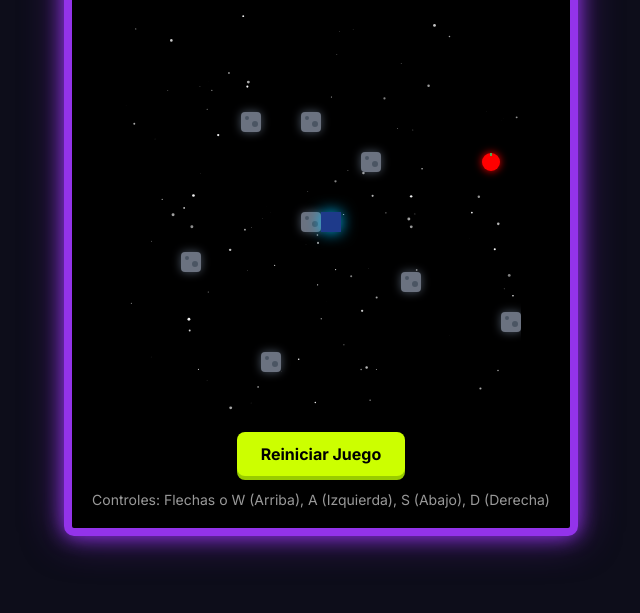
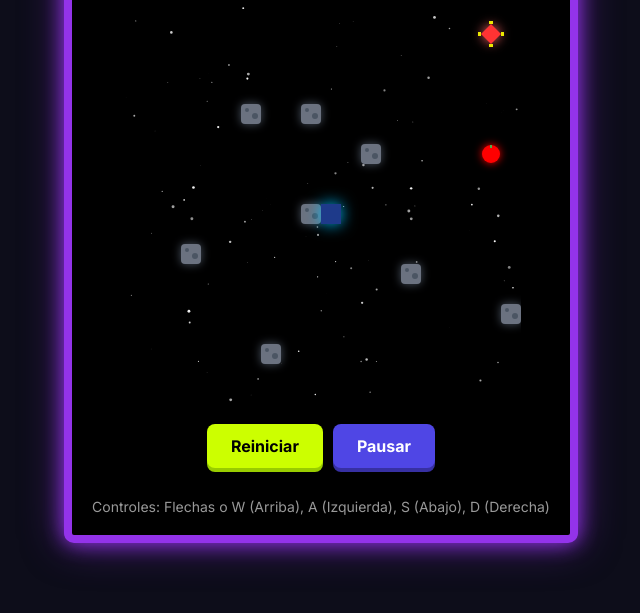
Before and after one commit to andriwjibarrav2025-arch/iegc, a plain HTML site: page index.html in a window 1280 px wide. Shown: the part 227-840 px from the top of the page, without its empty margins (319-959 px from the left). Drawn offline with Linux system fonts and the light colour scheme.

Commit message:
Update index.html

```diff
--- a/index.html
+++ b/index.html
@@ -3,7 +3,7 @@
 <head>
     <meta charset="UTF-8">
     <meta name="viewport" content="width=device-width, initial-scale=1.0">
-    <title>Juego de la Serpiente</title>
+    <title>Juego de la Serpiente Cósmica</title>
     <style>
         /* Fuente y estilos generales */
         @import url('https://fonts.googleapis.com/css2?family=Inter:wght@400;700;900&display=swap');
@@ -26,7 +26,6 @@
             display: flex;
             flex-direction: column;
             align-items: center;
-            /* Nuevos colores para el espacio */
             border: 8px solid #9333ea; /* Borde púrpura */
             border-radius: 10px;
             box-shadow: 0 0 20px #9333ea, 0 0 40px rgba(147, 51, 234, 0.5);
@@ -68,6 +67,12 @@
             border-radius: 8px;
         }
 
+        .controls {
+            display: flex;
+            gap: 10px;
+            margin-bottom: 15px;
+        }
+
         .instructions {
             text-align: center;
             font-size: 14px;
@@ -76,7 +81,7 @@
             font-weight: 400;
         }
 
-        /* Botón de reinicio */
+        /* Botones */
         button {
             background-color: #ccff00;
             color: #000000;
@@ -89,6 +94,17 @@
             border-radius: 8px;
             box-shadow: 0 4px #99cc00;
             transition: all 0.1s;
+        }
+
+        #pauseButton {
+            background-color: #4f46e5;
+            color: #ffffff;
+            box-shadow: 0 4px #3730a3;
+        }
+
+        #pauseButton:active {
+            box-shadow: 0 1px #3730a3;
+            transform: translateY(3px);
         }
 
         button:active {
@@ -139,7 +155,7 @@
 <body>
 
     <div class="game-container">
-        <h1>SNAKE CÓSMICA 🐍</h1>
+        <h1>NAVE PERSEGUIDA 🚀</h1>
 
         <div class="info-panel">
             <div class="score-display">Puntuación: <span id="score">0</span></div>
@@ -148,7 +164,10 @@
 
         <canvas id="gameCanvas" width="400" height="400"></canvas>
 
-        <button id="restartButton" onclick="startGame()">Reiniciar Juego</button>
+        <div class="controls">
+            <button id="restartButton" onclick="startGame()">Reiniciar</button>
+            <button id="pauseButton" onclick="togglePause()">Pausar</button>
+        </div>
 
         <div class="instructions">
             Controles: Flechas o W (Arriba), A (Izquierda), S (Abajo), D (Derecha)
@@ -158,8 +177,8 @@
     <!-- Modal de Fin de Juego -->
     <div id="gameOverModal" class="game-over-modal">
         <div class="modal-content">
-            <h2>¡FIN DEL JUEGO!</h2>
-            <p>Tu puntuación final fue: <span id="finalScore">0</span></p>
+            <h2>¡EXPLOSIÓN CÓSMICA!</h2>
+            <p>El misil te alcanzó. Tu puntuación final fue: <span id="finalScore">0</span></p>
             <button onclick="hideGameOverModal(); startGame()">Jugar de Nuevo</button>
         </div>
     </div>
@@ -173,14 +192,18 @@
 
         let snake = [];
         let food = {};
-        let bushes = []; // Obstáculos (ahora son rocas/asteroides)
+        let bushes = []; // Obstáculos (asteroides)
+        let missile = {}; // Misil perseguidor
+
         let xVelocity = 0;
         let yVelocity = 0;
         let score = 0;
         let gameInterval;
         let baseSpeed = 100; // Velocidad base en ms
         let currentSpeed = baseSpeed;
+
         let isGameRunning = false;
+        let isPaused = false; // Nuevo estado de pausa
 
         // Variables para el fondo de estrellas
         let stars = [];
@@ -191,6 +214,7 @@
         const levelElement = document.getElementById('level');
         const finalScoreElement = document.getElementById('finalScore');
         const gameOverModal = document.getElementById('gameOverModal');
+        const pauseButton = document.getElementById('pauseButton');
 
         // --- Inicialización y Bucle del Juego ---
 
@@ -214,56 +238,77 @@
             score = 0;
             currentSpeed = baseSpeed;
             isGameRunning = true;
+            isPaused = false;
+            pauseButton.textContent = 'Pausar';
 
-            // Inicializar estrellas
+            // Inicializar estrellas, comida, obstáculos y misil
             initStars();
+            generateFood();
+            generateBushes();
+            resetMissile();
 
             // Actualizar display
             scoreElement.textContent = score;
             levelElement.textContent = 1;
             hideGameOverModal();
 
-            // Generar comida inicial y obstáculos
-            generateFood();
-            generateBushes();
-
             // Limpiar y configurar el intervalo del juego
             if (gameInterval) clearInterval(gameInterval);
             gameInterval = setInterval(gameLoop, currentSpeed);
         }
 
-        function gameLoop() {
+        function togglePause() {
             if (!isGameRunning) return;
 
-            // 1. Mover la cabeza de la serpiente
+            isPaused = !isPaused;
+            if (isPaused) {
+                clearInterval(gameInterval);
+                pauseButton.textContent = 'Reanudar';
+
+                // Muestra un mensaje de Pausa en el centro
+                ctx.fillStyle = "rgba(0, 0, 0, 0.7)";
+                ctx.fillRect(0, 0, canvas.width, canvas.height);
+                ctx.fillStyle = "#ccff00";
+                ctx.font = "30px Inter";
+                ctx.textAlign = "center";
+                ctx.fillText("PAUSA", canvas.width / 2, canvas.height / 2);
+
+            } else {
+                gameInterval = setInterval(gameLoop, currentSpeed);
+                pauseButton.textContent = 'Pausar';
+            }
+        }
+
+        function gameLoop() {
+            if (!isGameRunning || isPaused) return;
+
+            // 1. Mover la nave (cabeza de la serpiente)
             let head = { x: snake[0].x + xVelocity, y: snake[0].y + yVelocity };
 
-            // 2. Comprobar y manejar la TELETRANSPORTACIÓN en los bordes
-            if (head.x < 0) {
-                head.x = tileCount - 1;
-            } else if (head.x >= tileCount) {
-                head.x = 0;
-            } else if (head.y < 0) {
-                head.y = tileCount - 1;
-            } else if (head.y >= tileCount) {
-                head.y = 0;
+            // 2. Manejar la TELETRANSPORTACIÓN en los bordes
+            if (head.x < 0) { head.x = tileCount - 1;
+            } else if (head.x >= tileCount) { head.x = 0;
+            } else if (head.y < 0) { head.y = tileCount - 1;
+            } else if (head.y >= tileCount) { head.y = 0;
             }
 
-            // 3. Comprobar colisiones después de la teletransportación
+            // 3. Comprobar colisiones
             if (
-                // Colisión consigo misma
-                checkSelfCollision(head) ||
-                // Colisión con rocas/asteroides
-                checkBushCollision(head)
+                checkSelfCollision(head) ||        // Colisión consigo misma
+                checkBushCollision(head) ||        // Colisión con asteroides
+                checkMissileCollision(head)        // ¡Colisión con misil!
             ) {
                 endGame();
                 return;
             }
 
-            // 4. Insertar nueva cabeza
+            // 4. Mover el Misil Perseguidor
+            moveMissile();
+
+            // 5. Insertar nueva cabeza
             snake.unshift(head);
 
-            // 5. Comprobar si come la comida
+            // 6. Comprobar si come la comida
             if (head.x === food.x && head.y === food.y) {
                 score++;
                 scoreElement.textContent = score;
@@ -274,13 +319,76 @@
                 snake.pop();
             }
 
-            // 6. Dibujar
+            // 7. Dibujar
             drawGame();
         }
 
         // --- Lógica del Juego ---
 
-        // Genera posiciones para las rocas/asteroides
+        // Coloca el misil lejos de la nave (al menos 10 celdas de distancia)
+        function resetMissile() {
+            const head = snake[0];
+            let newMissile;
+            let isTooClose;
+
+            do {
+                isTooClose = false;
+                newMissile = {
+                    x: Math.floor(Math.random() * tileCount),
+                    y: Math.floor(Math.random() * tileCount)
+                };
+
+                // Calcula la distancia Manhattan para asegurar que esté lejos
+                const distance = Math.abs(head.x - newMissile.x) + Math.abs(head.y - newMissile.y);
+
+                if (distance < 10) {
+                    isTooClose = true;
+                }
+
+            } while (isTooClose);
+
+            missile = newMissile;
+        }
+
+        // Mueve el misil persiguiendo a la nave
+        function moveMissile() {
+            const head = snake[0];
+
+            // El misil solo se mueve en 1 de cada 4 ticks (ralentizado)
+            if (score > 0 && Math.floor(Date.now() / currentSpeed) % 3 === 0) {
+
+                let dx = 0;
+                let dy = 0;
+
+                // Determinar la dirección de movimiento
+                if (head.x > missile.x) {
+                    dx = 1;
+                } else if (head.x < missile.x) {
+                    dx = -1;
+                } else if (head.y > missile.y) {
+                    dy = 1;
+                } else if (head.y < missile.y) {
+                    dy = -1;
+                }
+
+                // Mueve el misil, priorizando la dirección horizontal o vertical aleatoriamente
+                if (Math.random() < 0.5 && dx !== 0) {
+                    missile.x += dx;
+                } else if (dy !== 0) {
+                    missile.y += dy;
+                } else if (dx !== 0) {
+                    missile.x += dx;
+                }
+
+                // Manejar teletransportación del misil (si es necesario para el borde)
+                if (missile.x < 0) missile.x = tileCount - 1;
+                if (missile.x >= tileCount) missile.x = 0;
+                if (missile.y < 0) missile.y = tileCount - 1;
+                if (missile.y >= tileCount) missile.y = 0;
+            }
+        }
+
+        // Genera posiciones para los asteroides
         function generateBushes() {
             const numBushes = 8;
             bushes = [];
@@ -291,57 +399,42 @@
                 do {
                     isInvalidPosition = false;
 
-                    // Generar posición aleatoria
                     newBush = {
                         x: Math.floor(Math.random() * tileCount),
                         y: Math.floor(Math.random() * tileCount)
                     };
 
-                    // Verificar que no se superponga con la serpiente inicial (o la comida)
-                    if (snake.some(segment => segment.x === newBush.x && segment.y === newBush.y)) {
+                    // Verificar colisiones con elementos iniciales
+                    if (snake.some(segment => segment.x === newBush.x && segment.y === newBush.y) ||
+                        (food.x === newBush.x && food.y === newBush.y) ||
+                        bushes.some(bush => bush.x === newBush.x && bush.y === newBush.y))
+                    {
                         isInvalidPosition = true;
-                        continue;
-                    }
-                    if (food.x === newBush.x && food.y === newBush.y) {
-                         isInvalidPosition = true;
-                        continue;
-                    }
-                    // Verificar que no se superponga con otros obstáculos ya generados
-                    if (bushes.some(bush => bush.x === newBush.x && bush.y === newBush.y)) {
-                        isInvalidPosition = true;
-                        continue;
                     }
 
                 } while (isInvalidPosition);
 
-                // No necesita un tipo específico, ya que todos son rocas
                 bushes.push(newBush);
             }
         }
 
-        // Se usa para generar comida. Asegura que la comida no aparezca sobre la serpiente o un obstáculo.
+        // Genera comida asegurando que no aparezca sobre la nave, misil o asteroide.
         function generateFood() {
             let newFood;
             let isInvalidPosition;
 
             do {
                 isInvalidPosition = false;
-                // Generar posición aleatoria para la comida
                 newFood = {
                     x: Math.floor(Math.random() * tileCount),
                     y: Math.floor(Math.random() * tileCount)
                 };
 
-                // Comprobar que no aparezca sobre la serpiente
-                if (snake.some(segment => segment.x === newFood.x && segment.y === newFood.y)) {
+                if (snake.some(segment => segment.x === newFood.x && segment.y === newFood.y) ||
+                    bushes.some(bush => bush.x === newFood.x && bush.y === newFood.y) ||
+                    (missile.x === newFood.x && missile.y === newFood.y))
+                {
                     isInvalidPosition = true;
-                    continue;
-                }
-
-                // Comprobar que no aparezca sobre un obstáculo (roca)
-                if (bushes.some(bush => bush.x === newFood.x && bush.y === newFood.y)) {
-                    isInvalidPosition = true;
-                    continue;
                 }
 
             } while (isInvalidPosition);
@@ -350,7 +443,6 @@
         }
 
         function checkSelfCollision(head) {
-            // Recorre el cuerpo (empezando por el segundo segmento, índice 1)
             for (let i = 1; i < snake.length; i++) {
                 if (head.x === snake[i].x && head.y === snake[i].y) {
                     return true;
@@ -359,9 +451,13 @@
             return false;
         }
 
-        // Comprueba si la cabeza de la serpiente colisiona con un obstáculo (roca)
         function checkBushCollision(head) {
             return bushes.some(bush => head.x === bush.x && head.y === bush.y);
+        }
+
+        // Nueva comprobación de colisión con el misil
+        function checkMissileCollision(head) {
+            return head.x === missile.x && head.y === missile.y;
         }
 
         function increaseSpeed() {
@@ -393,7 +489,6 @@
 
         // --- Funciones de Dibujo ---
 
-        // Función para dibujar el fondo de estrellas
         function drawStars() {
             ctx.fillStyle = '#000000';
             ctx.fillRect(0, 0, canvas.width, canvas.height);
@@ -406,8 +501,6 @@
             });
         }
 
-
-        // Función para dibujar la comida (objeto circular)
         function drawFood(centerX, centerY, color, shadowColor, radius, stemColor = null) {
             ctx.fillStyle = color;
             ctx.shadowColor = shadowColor;
@@ -424,7 +517,6 @@
             }
         }
 
-        // Función para dibujar una roca o asteroide (forma irregular gris)
         function drawRock(x, y) {
             // Color base y sombra de asteroide
             ctx.fillStyle = '#6b7280'; // Gris
@@ -456,31 +548,65 @@
             ctx.fill();
         }
 
+        // Nueva función para dibujar el misil
+        function drawMissile() {
+            const x = missile.x * gridSize;
+            const y = missile.y * gridSize;
+            const size = gridSize;
+            const halfSize = gridSize / 2;
+
+            // 1. Dibuja el cuerpo (Rojo neón, forma de diamante/rombo)
+            ctx.fillStyle = '#ff3333';
+            ctx.shadowColor = '#ff6666';
+            ctx.shadowBlur = 12;
+
+            ctx.beginPath();
+            ctx.moveTo(x + halfSize, y); // Punta superior
+            ctx.lineTo(x + size, y + halfSize); // Punta derecha
+            ctx.lineTo(x + halfSize, y + size); // Punta inferior
+            ctx.lineTo(x, y + halfSize); // Punta izquierda
+            ctx.closePath();
+            ctx.fill();
+
+            // 2. Dibuja el rastro de calor (propulsión)
+            ctx.fillStyle = 'rgba(255, 255, 0, 0.9)'; // Amarillo
+            ctx.shadowBlur = 0;
+
+            // Para simplificar, asumiremos que siempre persigue la cabeza y dibujamos el rastro hacia donde se movió.
+            // (Simplemente dibujaremos un pequeño cuadrado detrás)
+            ctx.fillRect(x + halfSize - 2, y + size, 4, 3);
+            ctx.fillRect(x + halfSize - 2, y - 3, 4, 3);
+            ctx.fillRect(x + size, y + halfSize - 2, 3, 4);
+            ctx.fillRect(x - 3, y + halfSize - 2, 3, 4);
+        }
+
 
         function drawGame() {
             // 1. Dibujar el fondo espacial (Limpia y dibuja estrellas)
             drawStars();
 
-            // 2. Dibujar los obstáculos (ROCAS / ASTEROIDES)
+            // 2. Dibujar los obstáculos (ASTEROIDES)
             bushes.forEach(bush => {
                 const x = bush.x * gridSize;
                 const y = bush.y * gridSize;
-
-                // Usamos la función para dibujar la roca/asteroide
                 drawRock(x, y);
             });
             ctx.shadowBlur = 0; // Reset shadow
 
-            // 3. Dibujar la comida (Energía espacial)
+            // 3. Dibujar el misil perseguidor
+            drawMissile();
+            ctx.shadowBlur = 0; // Reset shadow
+
+            // 4. Dibujar la comida (Energía espacial)
             const FoodRadius = gridSize * 0.45;
             const FoodCenterX = food.x * gridSize + gridSize / 2;
             const FoodCenterY = food.y * gridSize + gridSize / 2;
 
-            drawFood(FoodCenterX, FoodCenterY, 'red', 'red', FoodRadius, '#4CAF50'); // Rojo brillante
+            drawFood(FoodCenterX, FoodCenterY, 'red', 'red', FoodRadius, '#4CAF50');
             ctx.shadowBlur = 0; // Reset shadow
 
 
-            // 4. Dibujar la serpiente (nave espacial y módulos de cuerpo)
+            // 5. Dibujar la nave espacial (cabeza y módulos de cuerpo)
             for (let i = 0; i < snake.length; i++) {
                 const x = snake[i].x * gridSize;
                 const y = snake[i].y * gridSize;
@@ -490,12 +616,11 @@
                     const halfGrid = gridSize / 2;
                     const quarterGrid = gridSize / 4;
 
-                    // 1. Dibujar el Empuje/Thruster (Atrás de la nave)
-                    ctx.fillStyle = 'rgba(255, 136, 0, 0.8)'; // Fuego naranja/amarillo
+                    // 1. Dibujar el Empuje/Thruster (Atrás de la nave) - Fuego
+                    ctx.fillStyle = 'rgba(255, 136, 0, 0.8)';
                     ctx.shadowColor = '#FF8800';
                     ctx.shadowBlur = 10;
 
-                    // Dibuja el efecto de propulsión fuera de la rejilla de la nave
                     if (xVelocity === 1) { // Derecha
                         ctx.fillRect(x - halfGrid, y + quarterGrid, halfGrid, halfGrid);
                     } else if (xVelocity === -1) { // Izquierda
@@ -506,19 +631,18 @@
                         ctx.fillRect(x + quarterGrid, y + gridSize, halfGrid, halfGrid);
                     }
 
-                    // 2. Dibujar el Cuerpo Principal de la Nave (Rectangular - Verde brillante)
+                    // 2. Dibujar el Cuerpo Principal de la Nave
                     ctx.fillStyle = '#ccff00'; // Color principal de la nave
                     ctx.shadowColor = '#00BFFF'; // Brillo azul de escudo
                     ctx.shadowBlur = 15;
                     ctx.fillRect(x, y, gridSize, gridSize);
 
-                    // 3. Dibujar la Nariz/Cabina (Triangular, más oscura, para darle forma de punta)
-                    ctx.fillStyle = '#1e3a8a'; // Azul oscuro para la cabina
-                    ctx.shadowBlur = 0; // Quitar el brillo del nose
+                    // 3. Dibujar la Nariz/Cabina (Triangular)
+                    ctx.fillStyle = '#1e3a8a';
+                    ctx.shadowBlur = 0;
 
                     ctx.beginPath();
 
-                    // Dibujo de la punta de la nave (Nariz/Cabina) según la dirección
                     if (xVelocity === 1) { // Derecha
                         ctx.moveTo(x + gridSize, y);
                         ctx.lineTo(x + gridSize, y + gridSize);
@@ -536,7 +660,6 @@
                         ctx.lineTo(x + gridSize, y);
                         ctx.lineTo(x + halfGrid, y + halfGrid);
                     } else {
-                        // Caso inicial (nave quieta antes del primer movimiento)
                         ctx.rect(x, y, gridSize, gridSize);
                     }
 
@@ -544,31 +667,33 @@
                     ctx.fill();
 
                 } else {
-                    // DIBUJO DEL CUERPO (Vagones o Módulos Conectados)
-                    ctx.fillStyle = '#66cc33'; // Módulos del mismo color que la serpiente original
+                    // DIBUJO DEL CUERPO (Módulos Conectados)
+                    ctx.fillStyle = '#66cc33';
                     ctx.shadowColor = '#66cc33';
                     ctx.shadowBlur = 8;
 
-                    // Dibuja el segmento con un pequeño margen para separarlo visualmente
                     ctx.fillRect(x + 2, y + 2, gridSize - 4, gridSize - 4);
                     ctx.strokeStyle = '#1a1a1a';
                     ctx.strokeRect(x + 2, y + 2, gridSize - 4, gridSize - 4);
                 }
 
-                ctx.shadowBlur = 0; // Reset shadow para el siguiente elemento
+                ctx.shadowBlur = 0; // Reset shadow
             }
         }
 
         // --- Controles de Eventos ---
 
         document.addEventListener('keydown', (e) => {
-            if (!isGameRunning) return;
+            if (!isGameRunning || isPaused) return;
 
-            // Evitar que la serpiente se mueva instantáneamente en la dirección opuesta
+            // Evitar que la nave se mueva instantáneamente en la dirección opuesta
             const goingUp = yVelocity === -1;
             const goingDown = yVelocity === 1;
             const goingLeft = xVelocity === -1;
             const goingRight = xVelocity === 1;
+
+            // Usamos un control para evitar el movimiento inmediato si no hay dirección aún
+            const isMoving = xVelocity !== 0 || yVelocity !== 0;
 
             switch (e.key) {
                 case 'ArrowUp':
@@ -603,6 +728,10 @@
                         yVelocity = 0;
                     }
                     break;
+                case 'p':
+                case 'P':
+                    togglePause();
+                    break;
             }
         });
 
```
